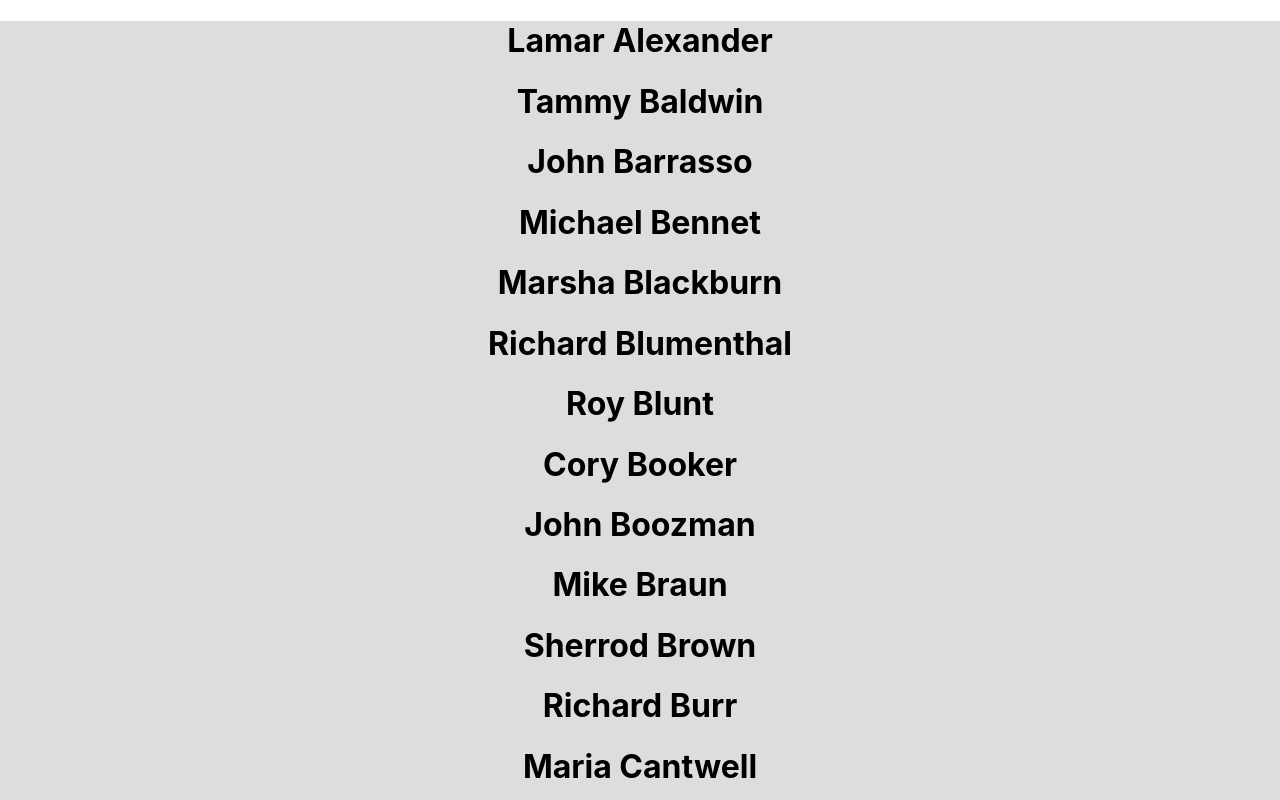
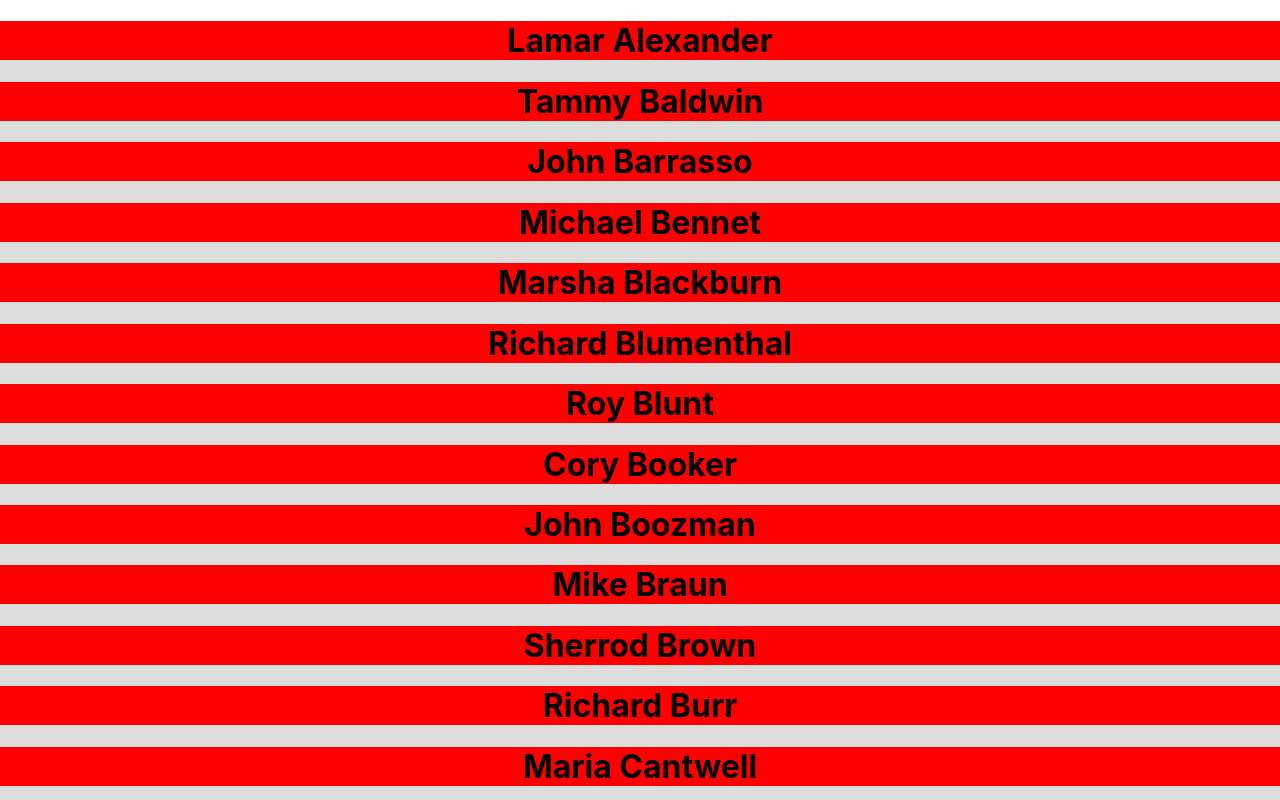
Before and after one commit to ConnerChappell/3790-practice-app, a JavaScript app: page / in a window 1280 px wide. Shown: the top 800 px of the page. Built offline with nearby package versions, Linux system fonts and the light colour scheme; the HTML template or start-up script is replaced by a standard one.

Commit message:
Reformatted components

```diff
--- a/src/App.css
+++ b/src/App.css
@@ -2,3 +2,6 @@
   text-align: center;
   background-color: #ddd;
 }
+.card {
+  background-color: red;
+}
--- a/src/App.js
+++ b/src/App.js
@@ -1,10 +1,11 @@
 import './App.css';
-import SenatorCard from './components/SenatorCard';
+import SenatorContainer from './components/SenatorContainer'
+// import SenatorCard from './components/SenatorCard';
 
 const App = () => {
   return (
     <div className="App">
-      <SenatorCard />
+      <SenatorContainer />
     </div>
   );
 }
--- a/src/components/SenatorCard.js
+++ b/src/components/SenatorCard.js
@@ -1,11 +1,14 @@
-import { senators } from "../data/senate"
+import '../App.css'
 
-const SenatorCard = () => {
+const SenatorCard = (props) => {
+    const { firstName, lastName, id } = props
+
     return (
-        senators.map((senator) => {
-            return (<h1 key={senator.id}>{`${senator.first_name} ${senator.last_name}`}</h1>)
-        })
-
+        <div key={id} className="card">
+            <h1>
+                {firstName} {lastName}
+            </h1>
+        </div>
     )
 }
 
--- /dev/null
+++ b/src/components/SenatorContainer.js
@@ -0,0 +1,20 @@
+import { senators } from '../data/senate'
+import SenatorCard from './SenatorCard'
+
+const SenatorContainer = () => {
+    return (
+        <div>
+            {senators.map((senator) => {
+                return (
+                    <SenatorCard
+                        firstName={senator.first_name}
+                        lastName={senator.last_name}
+                        id={senator.id}
+                    />
+                )
+            })}
+        </div>
+    )
+}
+
+export default SenatorContainer
```
